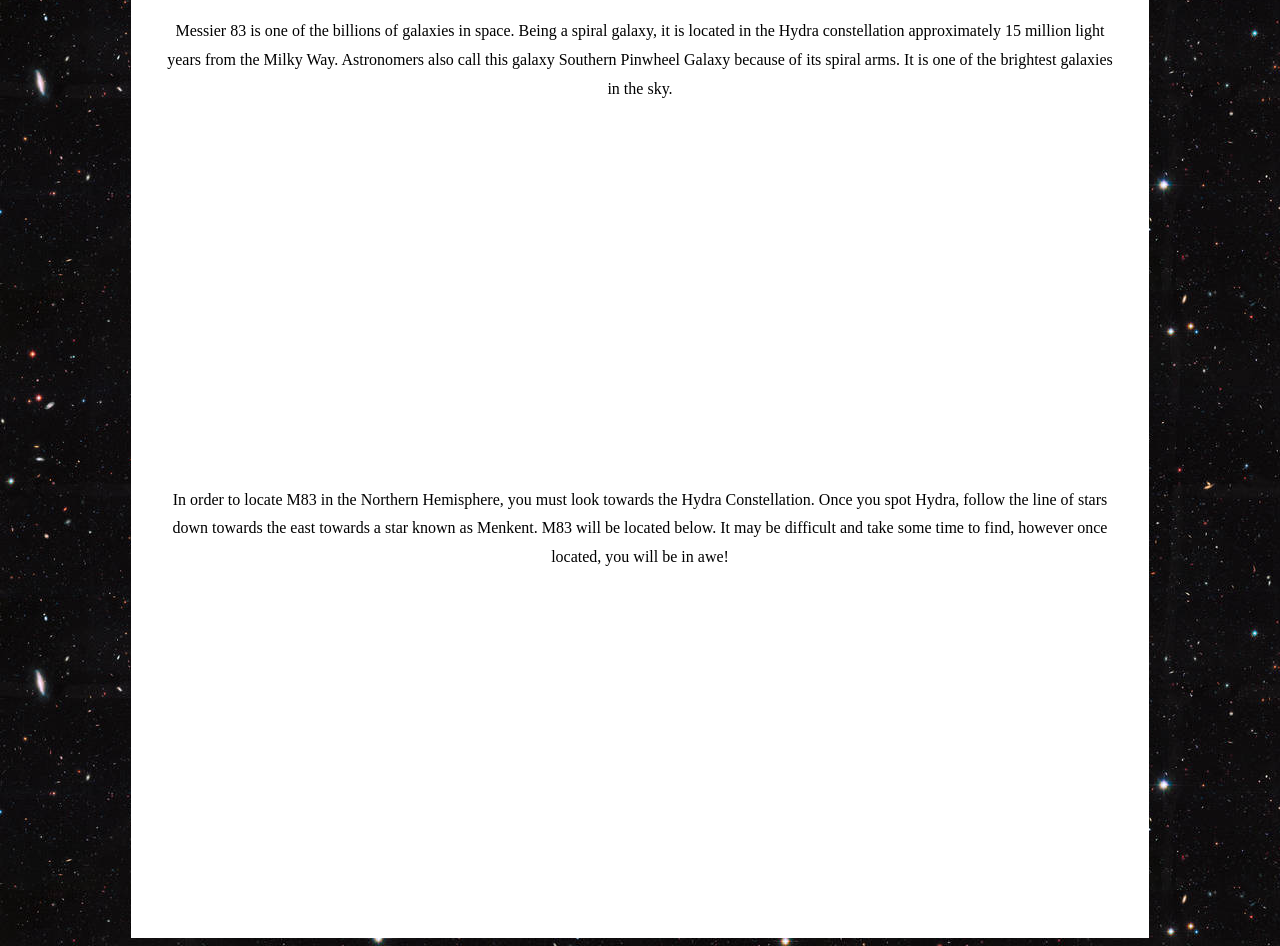
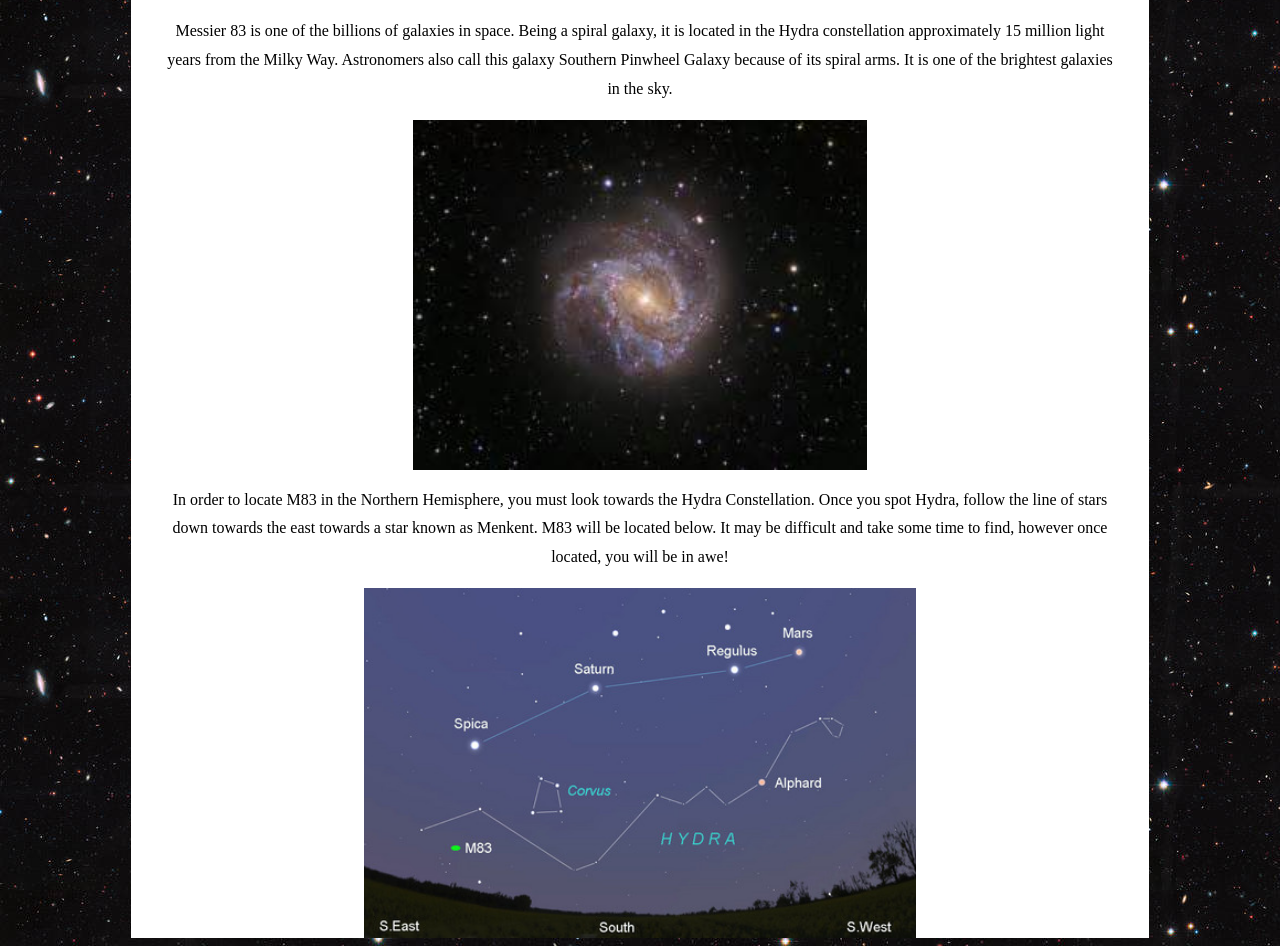
Before and after one commit to rrenatata/hobbywebsite, a plain HTML site: page m83.html in a window 1280 px wide. Shown: the part 310-1256 px from the top of the page. Drawn offline with Linux system fonts and the light colour scheme.

Commit message:
Update m83.html

```diff
--- a/m83.html
+++ b/m83.html
@@ -135,13 +135,13 @@
 		constellation approximately 15 million light years from the Milky Way. Astronomers also call this galaxy Southern Pinwheel
 		Galaxy because of its spiral arms. It is one of the brightest galaxies in the sky.</p>
 
-		<img id="m83.jpg" style="float:center;height:350px;"/>
+		<img src="m83.jpg" style="float:center;height:350px;"/>
 
 		<p>In order to locate M83 in the Northern Hemisphere, you must look towards the Hydra Constellation. Once you spot Hydra,
 		follow the line of stars down towards the east towards a star known as Menkent. M83 will be located
 		below. It may be difficult and take some time to find, however once located, you will be in awe!</p>
 
-		<img id="locatem83.jpg" style="float:center;height:350px;"/>
+		<img src="locatem83.jpg" style="float:center;height:350px;"/>
 </div>
 </body>
 </html>
```
